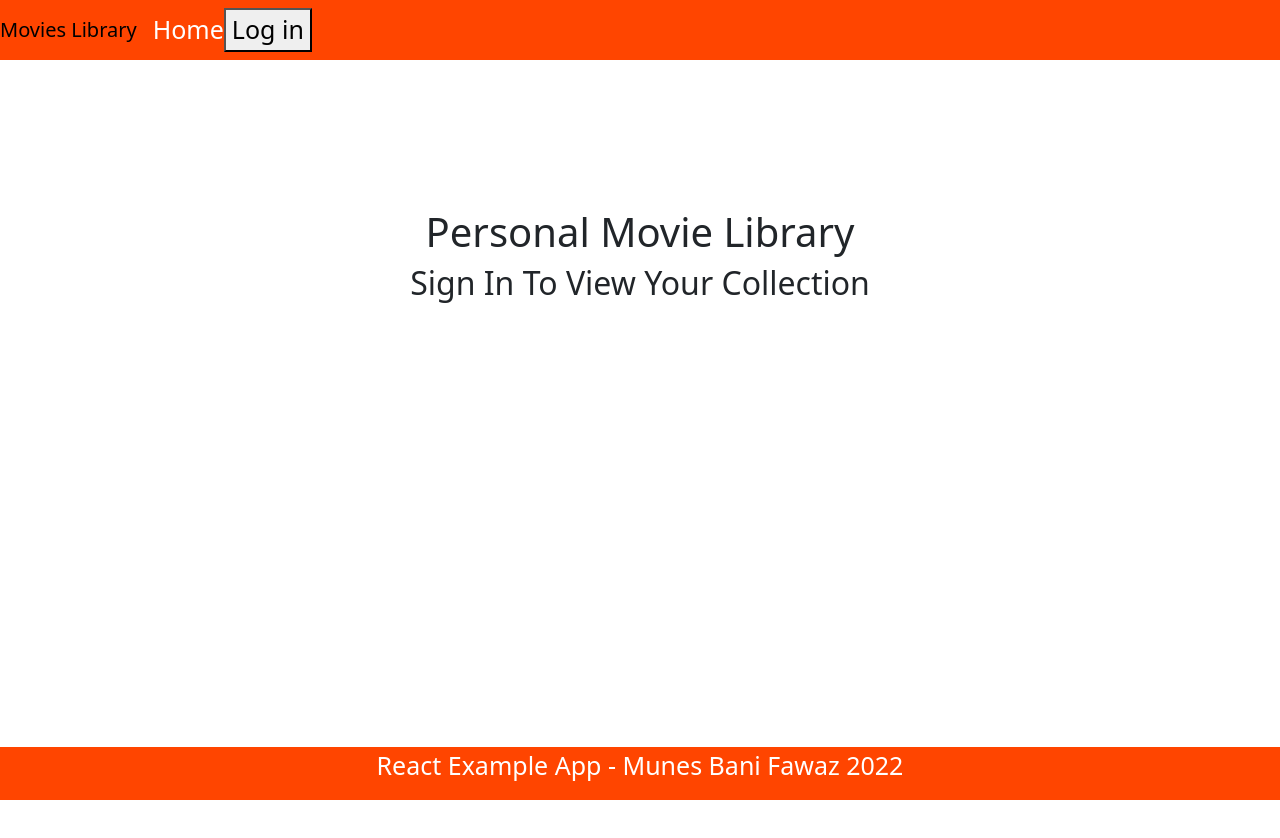
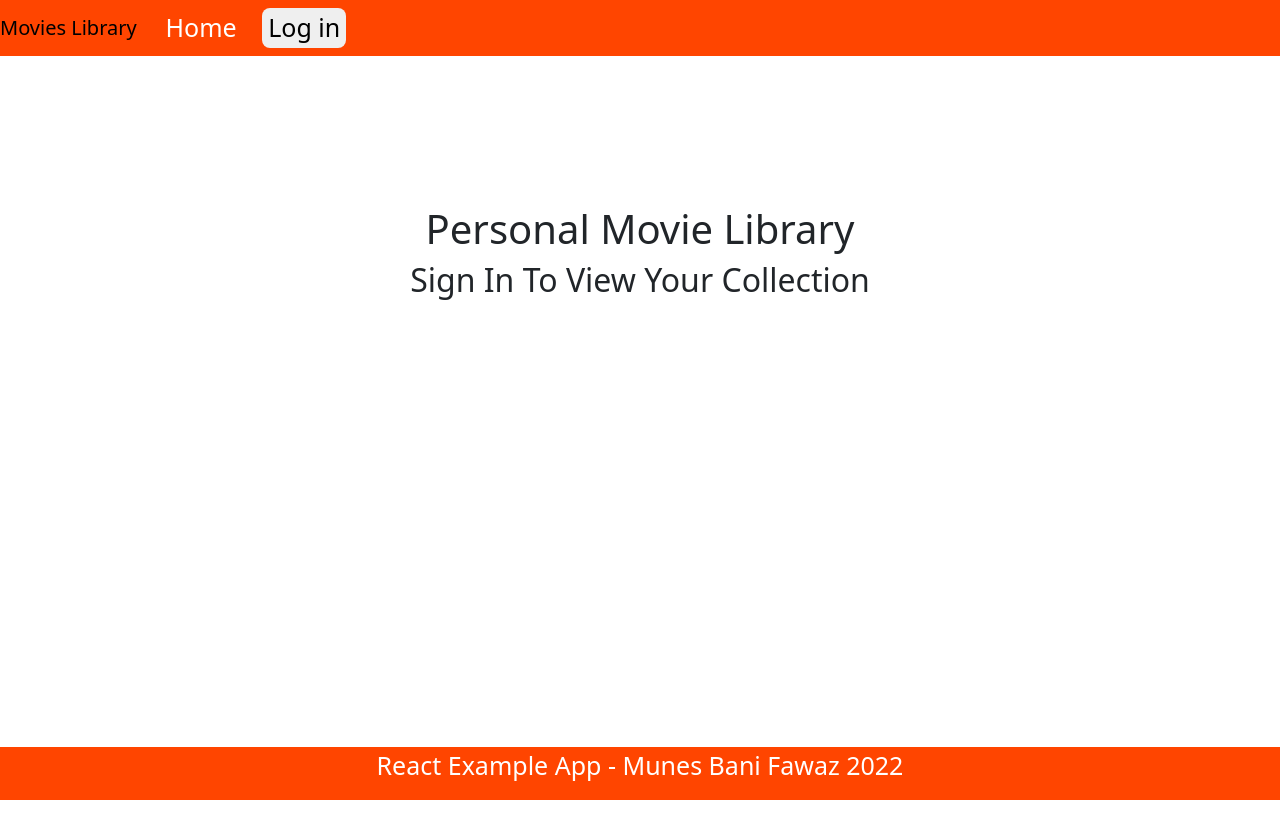
Before and after one commit to MrGiveItAway-TPK/React-Example-FrontEnd, a React (Create React App) app: page / in a window 1280 px wide. Shown: the top 838 px of the page. Built offline with nearby package versions, Linux system fonts and the light colour scheme.

Commit message:
styling-fix

```diff
--- a/src/Login.js
+++ b/src/Login.js
@@ -5,7 +5,7 @@ function Login() {
   const { isAuthenticated,loginWithRedirect,} = useAuth0();
 
   return !isAuthenticated && (
-    <button onClick={loginWithRedirect}>Log in</button>
+    <button className='in_out_button' onClick={loginWithRedirect}>Log in</button>
   );
 }
 
--- a/src/Logout.js
+++ b/src/Logout.js
@@ -5,7 +5,7 @@ function Logout() {
   const {isAuthenticated, logout, } = useAuth0();
 
   return isAuthenticated && (
-    <button onClick={() => {
+    <button className='in_out_button' onClick={() => {
       logout({ returnTo: window.location.origin });
     }}>Log out</button>
   );
--- a/src/css/style.css
+++ b/src/css/style.css
@@ -64,3 +64,14 @@ body {
     text-align:center;
     margin-top:5vh;
 }
+
+.nav-item {
+    margin-left: 1vw;
+    margin-right: 1vw;
+}
+
+.in_out_button {
+    border-radius: 0.5rem;
+    border: none;
+    font-size: 1em;
+}
```
